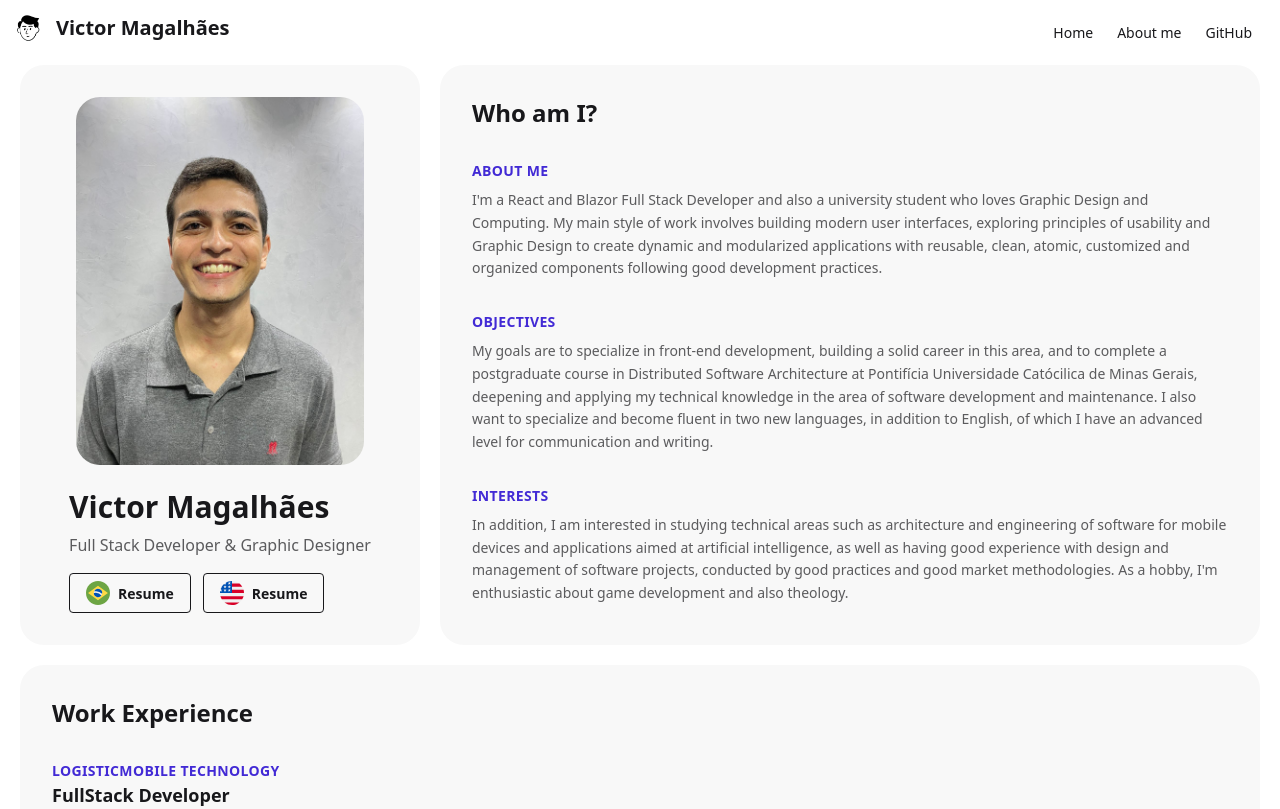
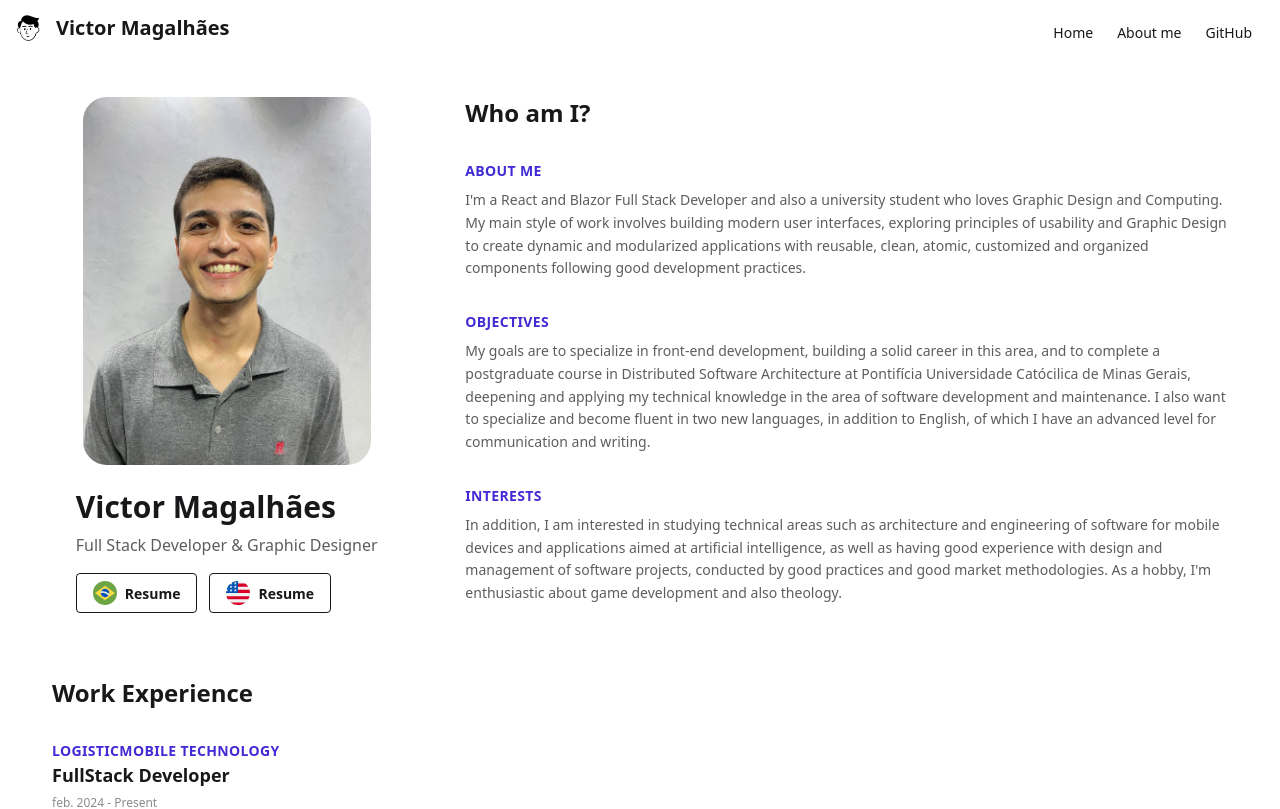
Before and after one commit to viquitorms/portfolio, a React (Vite) app: page /portfolio/aboutme in a window 1280 px wide. Shown: the top 809 px of the page. Built offline with nearby package versions, Linux system fonts and the light colour scheme.

Commit message:
fixing layout

```diff
--- a/src/components/pages/AboutMe.tsx
+++ b/src/components/pages/AboutMe.tsx
@@ -31,7 +31,7 @@ const ProfileCard = ({ name, title, avatar }: ProfileData) => {
 	}
 
 	return (
-		<div className="bg-base-200 rounded-3xl p-8 flex flex-col items-center text-center">
+		<div className="rounded-3xl p-8 flex flex-col items-center text-center">
 			<div className="avatar mb-6">
 				<div className="w-52 h-72 lg:w-72 lg:h-92 rounded-3xl">
 					<img src={avatar} alt={name} className="object-cover" />
@@ -183,8 +183,8 @@ const Resume = () => {
 	return (
 		<div className="min-h-screen">
 			<div className="max-w-7xl mx-auto">
-				<div className=" flex flex-col bg-base-100 rounded-3xl gap-5">
-					<div className="grid grid-cols-1 lg:grid-cols-12 gap-5">
+				<div className=" flex flex-col rounded-3xl">
+					<div className="grid grid-cols-1 lg:grid-cols-12">
 
 						{/* Profile Section */}
 						<div className="lg:col-span-4">
@@ -193,7 +193,7 @@ const Resume = () => {
 
 						{/* Experience Section */}
 						<div className="lg:col-span-8">
-							<div className="bg-base-200 rounded-3xl p-8 h-full">
+							<div className="rounded-3xl p-8 h-full">
 								<h2 className="text-2xl font-bold text-base-content mb-8">
 									Who am I?
 								</h2>
@@ -211,7 +211,7 @@ const Resume = () => {
 					<div className="grid grid-cols-1">
 
 						<div className="col-span-12">
-							<div className="bg-base-200 rounded-3xl p-8 h-full">
+							<div className="rounded-3xl p-8 h-full">
 								<h2 className="text-2xl font-bold text-base-content mb-8">
 									Work Experience
 								</h2>
--- a/src/data/Pages.tsx
+++ b/src/data/Pages.tsx
@@ -6,7 +6,7 @@ export const Pages = [
     },
     {
         name: "About me",
-        href: "/aboutme",
+        href: "/portfolio/aboutme",
         target: "_self"
     },
     {
```
